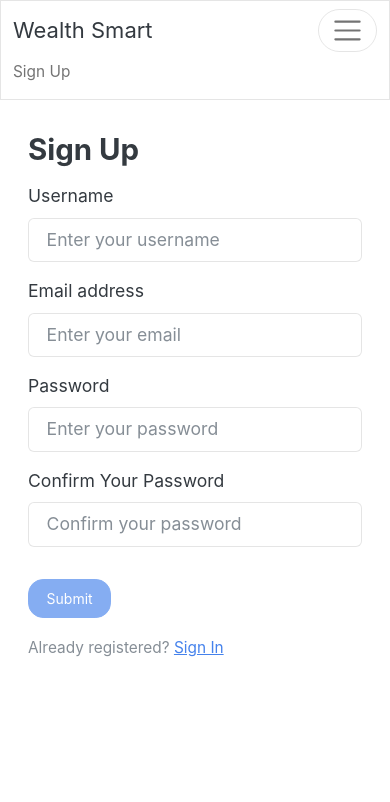
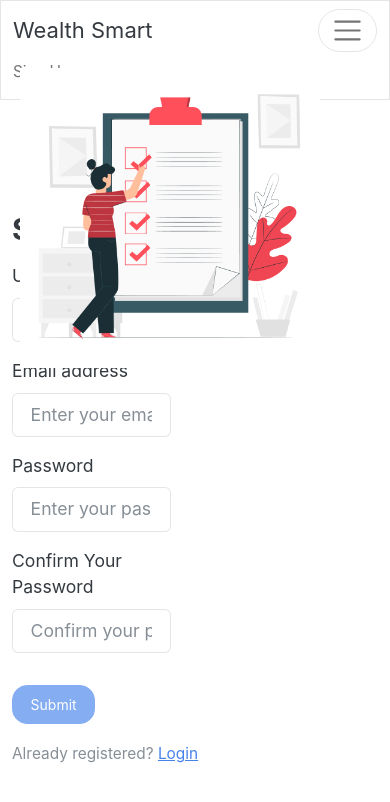
Before and after one commit to jaydenkeh/WealthSmart, a React (Vite) app in the folder client/: page /signup in a window 390 px wide. Shown: the top 802 px of the page. Built offline with nearby package versions, Linux system fonts and the light colour scheme; no server answers.

Commit message:
edited SignupPage with image and formatted css

```diff
--- a/client/src/App.css
+++ b/client/src/App.css
@@ -1,8 +1,16 @@
-section {
+.signup-form-container {
   display: flex;
   flex-direction: column;
   justify-content: flex-start;
-  padding: 1rem;
+  padding: 6rem 8rem 0 0;
+}
+
+.signup-success {
+  display: flex;
+  flex-direction: column;
+  justify-content: flex-start;
+  text-align: center;
+  padding: 16rem 0 0 38rem;
 }
 
 .instructions {
@@ -68,3 +76,16 @@ section {
   display: flex;
   justify-content: space-around;
 }
+
+.signup-img {
+  width: 28%;
+  position: absolute;
+  right: 18%;
+  top: 8%;
+}
+
+@media (max-width: 600px) {
+  .signup-img {
+    width: 300px;
+  }
+}
--- a/client/src/pages/SignupPage.tsx
+++ b/client/src/pages/SignupPage.tsx
@@ -10,6 +10,9 @@ import {
 } from "@fortawesome/free-solid-svg-icons";
 import { FontAwesomeIcon } from "@fortawesome/react-fontawesome";
 import axios, { AxiosError } from "axios";
+import Signup from "../assets/Signup.jpg";
+import Alert from "react-bootstrap/Alert";
+import { ClipLoader } from "react-spinners";
 
 const USER_REGEX = /^[A-z][A-z0-9-_]{3,23}$/; // min. 4 characters, must begin with a letter
 const EMAIL_REGEX = /^\w+([\.-]?\w+)*@\w+([\.-]?\w+)*(\.\w{2,3})+$/;
@@ -33,6 +36,8 @@ const SignupPage: React.FC = () => {
   const [errMsg, setErrMsg] = useState("");
   const [success, setSuccess] = useState(false);
 
+  const [signupLoading, setSignupLoading] = useState(false);
+
   useEffect(() => {
     setValidName(USER_REGEX.test(userName));
   }, [userName]);
@@ -52,6 +57,7 @@ const SignupPage: React.FC = () => {
 
   const handleSubmit = async (e: SyntheticEvent) => {
     e.preventDefault();
+    setSignupLoading(true);
     const v1 = USER_REGEX.test(userName);
     const v2 = EMAIL_REGEX.test(email);
     const v3 = PWD_REGEX.test(password);
@@ -110,27 +116,30 @@ const SignupPage: React.FC = () => {
       } else {
         setErrMsg("No Server Response");
       }
+    } finally {
+      setSignupLoading(false);
     }
   };
 
   return (
     <>
       {success ? (
-        <section>
-          <h1>Success!</h1>
-          <p>
-            <a href="/login">Sign In</a>
-          </p>
-        </section>
+        <div className="signup-success">
+          <Alert key="info" variant="info" className="col-4">
+            <Alert.Heading>Congratulations, sign up success!</Alert.Heading>
+            <Alert.Link href="/login">Login Now</Alert.Link>
+          </Alert>
+          <img src={Signup} className="signup-img" />
+        </div>
       ) : (
-        <section>
+        <div className="signup-form-container">
           <p className={errMsg ? "errmsg" : "offscreen"} aria-live="assertive">
             {errMsg}
           </p>
           <FormContainer>
             <h1>Sign Up</h1>
             <Form onSubmit={handleSubmit}>
-              <Form.Group className="my-3" controlId="userName">
+              <Form.Group className="my-3 col-8" controlId="userName">
                 <Form.Label>Username</Form.Label>
                 <FontAwesomeIcon
                   icon={faCheck}
@@ -164,7 +173,7 @@ const SignupPage: React.FC = () => {
                 </p>
               </Form.Group>
 
-              <Form.Group className="my-3" controlId="email">
+              <Form.Group className="my-3 col-8" controlId="email">
                 <Form.Label>Email address</Form.Label>
                 <FontAwesomeIcon
                   icon={faCheck}
@@ -196,7 +205,7 @@ const SignupPage: React.FC = () => {
                 </p>
               </Form.Group>
 
-              <Form.Group className="my-3" controlId="password">
+              <Form.Group className="my-3 col-8" controlId="password">
                 <Form.Label>Password</Form.Label>
                 <FontAwesomeIcon
                   icon={faCheck}
@@ -235,7 +244,7 @@ const SignupPage: React.FC = () => {
                   <span aria-label="percent">%</span>
                 </p>
               </Form.Group>
-              <Form.Group className="my-3" controlId="confirm-password">
+              <Form.Group className="my-3 col-8" controlId="confirm-password">
                 <Form.Label>Confirm Your Password</Form.Label>
                 <FontAwesomeIcon
                   icon={faCheck}
@@ -274,14 +283,19 @@ const SignupPage: React.FC = () => {
                     : false
                 }
               >
-                Submit
+                {signupLoading ? (
+                  <ClipLoader size={20} color="#123abc" />
+                ) : (
+                  "Submit"
+                )}
               </Button>
             </Form>
             <Form.Text muted>
-              Already registered? <Link to="/login">Sign In</Link>
+              Already registered? <Link to="/login">Login</Link>
             </Form.Text>
           </FormContainer>
-        </section>
+          <img src={Signup} className="signup-img" />
+        </div>
       )}
     </>
   );
```
Also changed, not shown: client/src/assets/Signup.jpg (added), client/src/assets/Trading.jpg (added).
